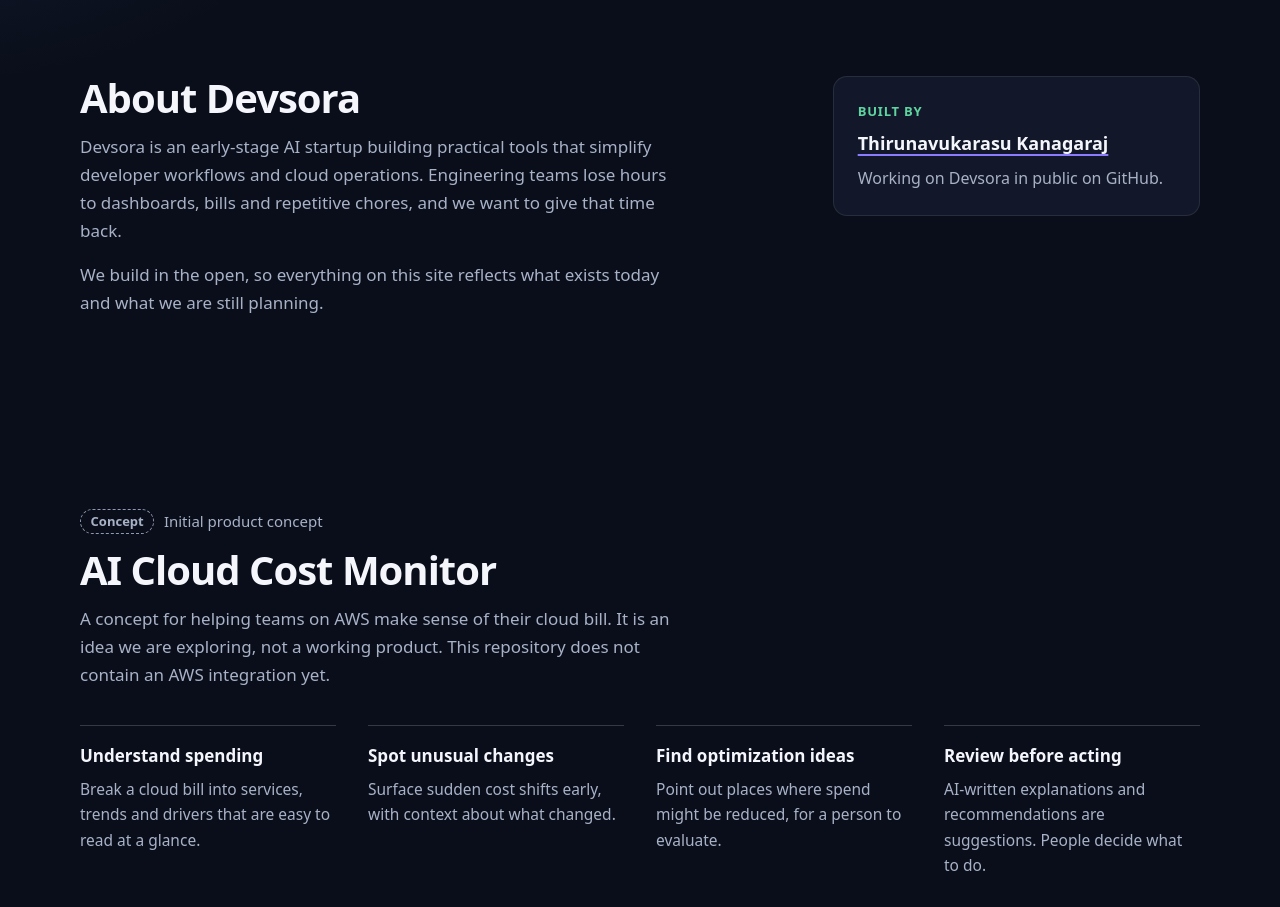
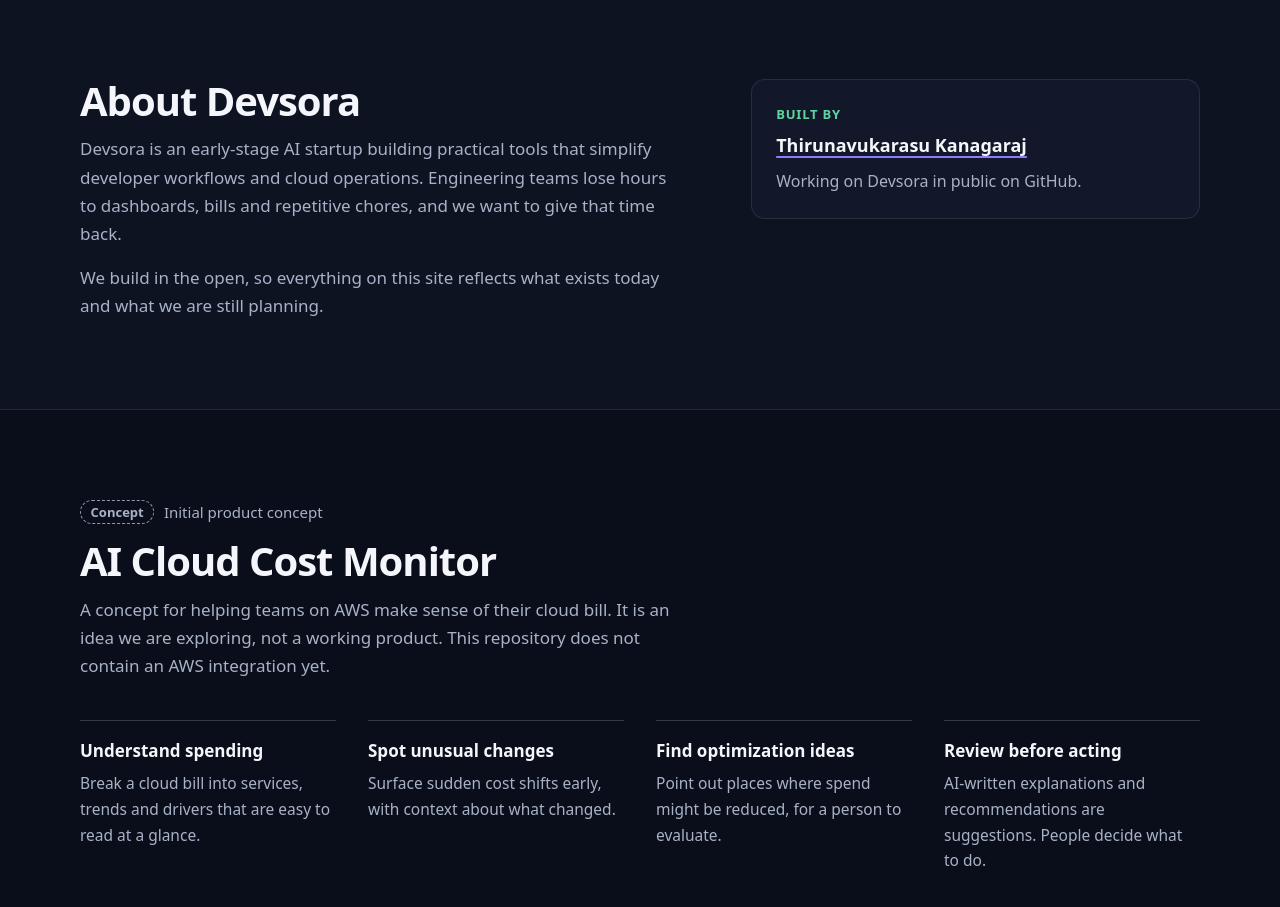
Before and after one commit to ThirunavukarasuKanagaraj/awsbloghub-ai, a plain HTML site: page site/index.html in a window 1280 px wide. Shown: the part 720-1627 px from the top of the page. Drawn offline with Linux system fonts and the light colour scheme.

Commit message:
Fix desktop spacing and alignment
- Alternate section backgrounds (About is now a band) to remove the doubled gap between About and Product
- One vertical rhythm: consistent space between headings, intros and content blocks
- About, hero and Build-in-public blocks share the same two-column split

CSS only; no content changes.

```diff
--- a/site/assets/company.css
+++ b/site/assets/company.css
@@ -31,6 +31,19 @@
 .footer-cols .footer-links { flex-direction: column; gap: 0; }
 
 @media (min-width: 800px) {
-  .about-grid { grid-template-columns: minmax(0, 1.5fr) minmax(0, 0.8fr); gap: 4rem; }
   .steps { grid-template-columns: repeat(3, minmax(0, 1fr)); gap: 2rem; }
 }
+
+/* Layout consistency: one vertical rhythm, one two-column split, alternating section backgrounds */
+#about { background: var(--bg-2); border-block: 1px solid var(--line); }
+.section { padding-block: clamp(3.5rem, 7vw, 6rem); }
+
+.section-intro { margin-bottom: 0; }
+.section-intro + .section-intro { margin-top: 1rem; }
+.points, .cards, .steps, .principles, .faq { margin: 2.5rem 0 0; }
+.notice { margin: 2.25rem 0 1.25rem; }
+.open-grid .actions { margin-top: 2rem; }
+
+@media (min-width: 920px) {
+  .about-grid, .open-grid { grid-template-columns: minmax(0, 1.15fr) minmax(0, 0.85fr); gap: 4rem; }
+}
```
